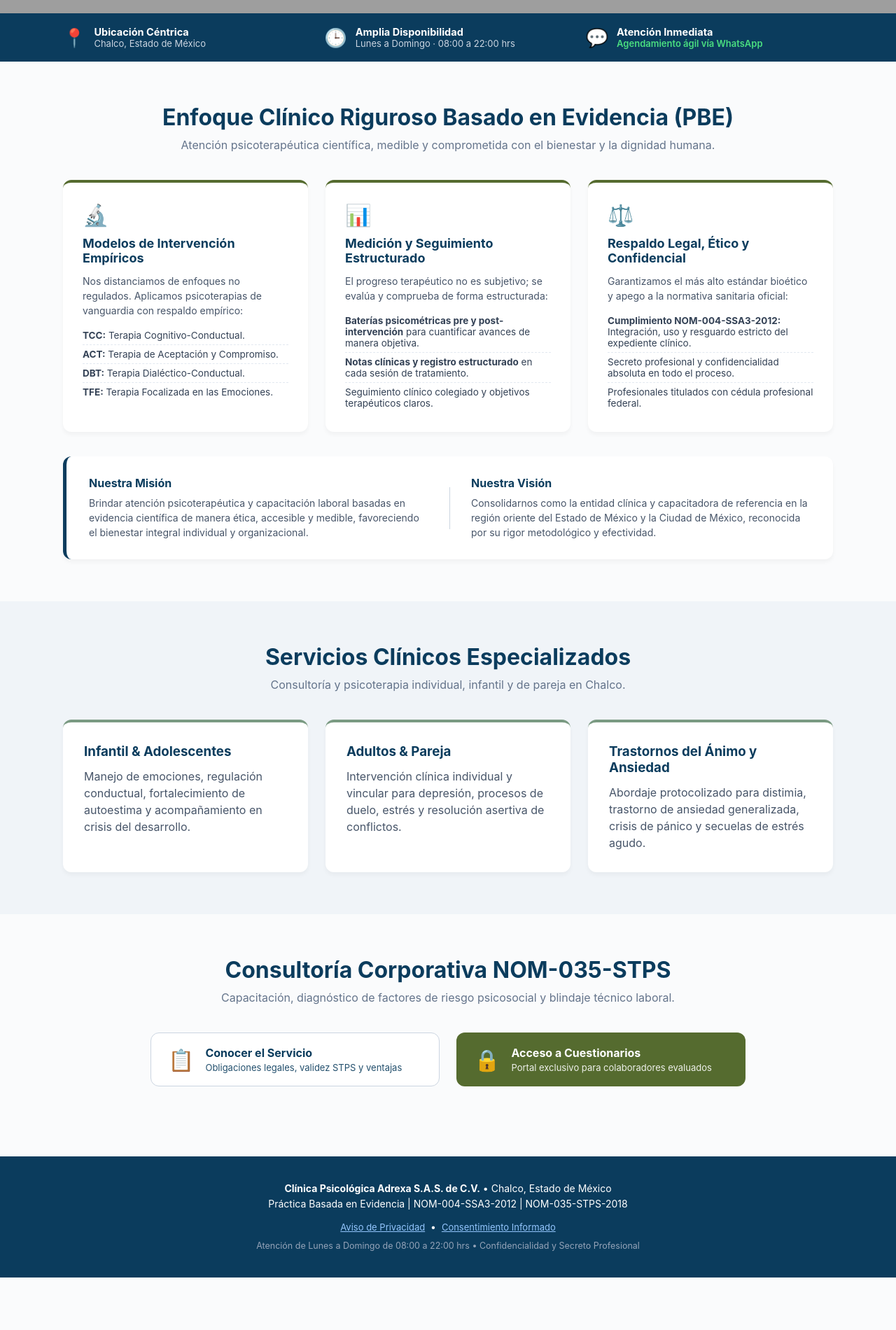
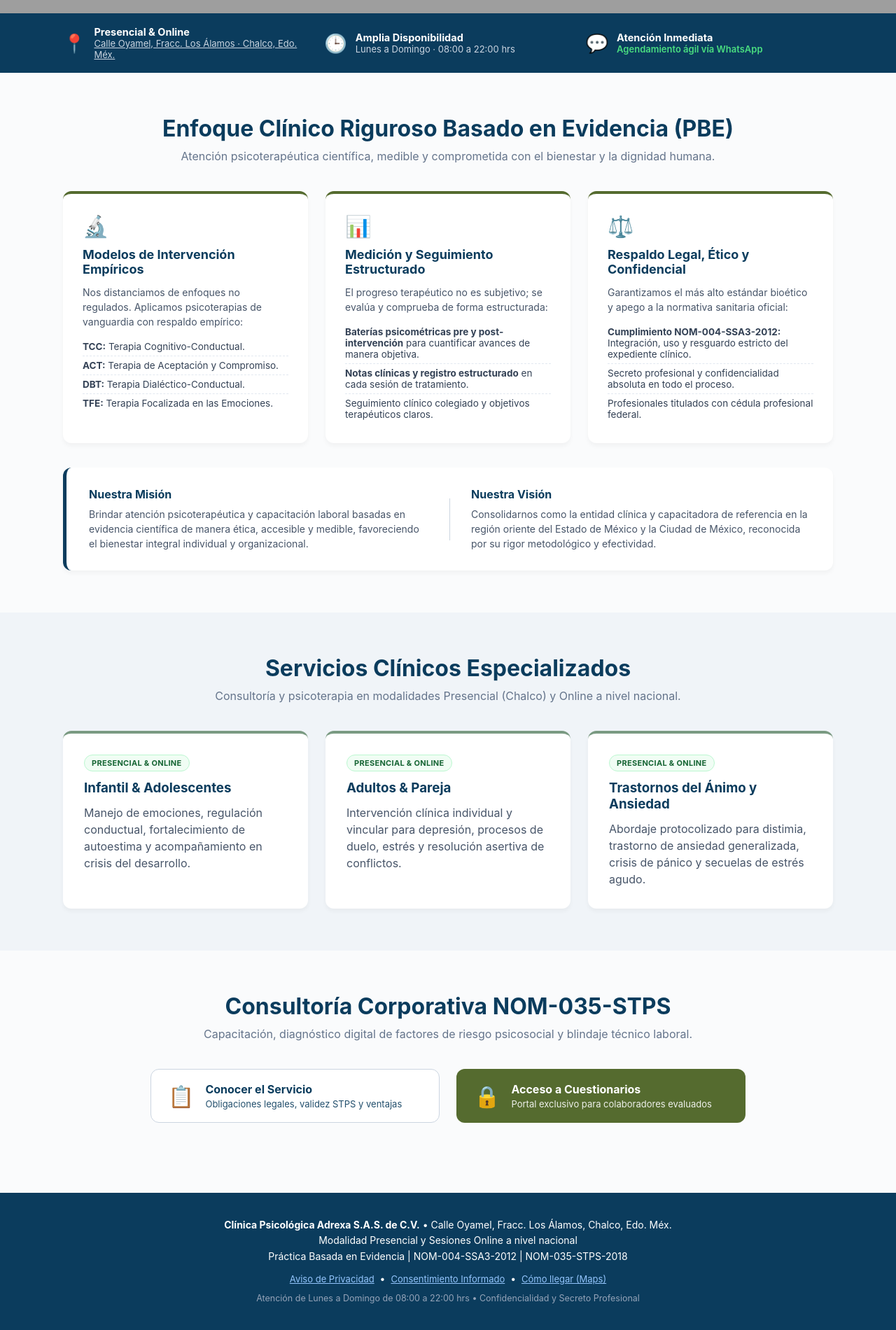
Before and after one commit to tavofirer-hash/adrexa-web, a plain HTML site: page index.html in a window 1280 px wide. Shown: the part 941-2841 px from the top of the page at 70% size. Before the commit the page ends 2766 px from the top, so only its background shows below. Drawn offline with Linux system fonts and the light colour scheme; grey boxes are pictures that could not be loaded.

Commit message:
Actualiza ubicacion en Maps, modalidad online dual y modales legales

```diff
--- a/index.html
+++ b/index.html
@@ -25,8 +25,12 @@
       <div class="logistica-item">
         <span class="logistica-icon">📍</span>
         <div>
-          <strong>Ubicación Céntrica</strong>
-          <p>Chalco, Estado de México</p>
+          <strong>Presencial & Online</strong>
+          <p>
+            <a href="https://maps.app.goo.gl/oZojsbTwyhfwvNK37" target="_blank" rel="noopener noreferrer" class="link-ubicacion" title="Ver ubicación en Google Maps">
+              Calle Oyamel, Fracc. Los Álamos · Chalco, Edo. Méx.
+            </a>
+          </p>
         </div>
       </div>
       <div class="logistica-item">
@@ -107,18 +111,21 @@
   <section id="servicios" class="section bg-light">
     <div class="container">
       <h2 class="section-title">Servicios Clínicos Especializados</h2>
-      <p class="section-sub">Consultoría y psicoterapia individual, infantil y de pareja en Chalco.</p>
+      <p class="section-sub">Consultoría y psicoterapia en modalidades Presencial (Chalco) y Online a nivel nacional.</p>
 
       <div class="grid-services">
         <div class="card">
+          <div class="modalidad-badge">Presencial & Online</div>
           <h3>Infantil & Adolescentes</h3>
           <p>Manejo de emociones, regulación conductual, fortalecimiento de autoestima y acompañamiento en crisis del desarrollo.</p>
         </div>
         <div class="card">
+          <div class="modalidad-badge">Presencial & Online</div>
           <h3>Adultos & Pareja</h3>
           <p>Intervención clínica individual y vincular para depresión, procesos de duelo, estrés y resolución asertiva de conflictos.</p>
         </div>
         <div class="card">
+          <div class="modalidad-badge">Presencial & Online</div>
           <h3>Trastornos del Ánimo y Ansiedad</h3>
           <p>Abordaje protocolizado para distimia, trastorno de ansiedad generalizada, crisis de pánico y secuelas de estrés agudo.</p>
         </div>
@@ -130,7 +137,7 @@
   <section id="nom035" class="section">
     <div class="container">
       <h2 class="section-title">Consultoría Corporativa NOM-035-STPS</h2>
-      <p class="section-sub">Capacitación, diagnóstico de factores de riesgo psicosocial y blindaje técnico laboral.</p>
+      <p class="section-sub">Capacitación, diagnóstico digital de factores de riesgo psicosocial y blindaje técnico laboral.</p>
 
       <!-- DOS BOTONES PRINCIPALES NOM-035 -->
       <div class="nom035-actions-wrapper">
@@ -161,6 +168,11 @@
             <div class="info-box">
               <h4>¿Qué es la NOM-035?</h4>
               <p>Norma oficial obligatoria en México para identificar, analizar y prevenir factores de riesgo psicosocial, fortaleciendo un entorno organizacional favorable.</p>
+            </div>
+
+            <div class="info-box">
+              <h4>Aplicación 100% Digital y Presencial</h4>
+              <p>Plataforma web con acceso seguro para aplicar los instrumentos tanto en centros de trabajo como a colaboradores en esquema de teletrabajo (Home Office) en todo México.</p>
             </div>
 
             <div class="info-box">
@@ -224,7 +236,7 @@
           <button type="button" class="modal-close" id="btn-cerrar-privacidad">&times;</button>
           <h3 class="modal-title">Aviso de Privacidad Integral</h3>
           <div class="legal-content-scroll">
-            <p><strong>Clínica Psicológica Adrexa S.A.S. de C.V.</strong>, con domicilio en Chalco, Estado de México, y portal web <code>clinic-adrexa.com</code>, en estricto cumplimiento con la <strong>Ley Federal de Protección de Datos Personales en Posesión de los Particulares (LFPDPPP)</strong> y la <strong>NOM-004-SSA3-2012 (Del expediente clínico)</strong>, informa:</p>
+            <p><strong>Clínica Psicológica Adrexa S.A.S. de C.V.</strong>, con domicilio en Calle Oyamel, Fracc. Los Álamos, Chalco, Estado de México, y portal web <code>clinic-adrexa.com</code>, en estricto cumplimiento con la <strong>Ley Federal de Protección de Datos Personales en Posesión de los Particulares (LFPDPPP)</strong> y la <strong>NOM-004-SSA3-2012 (Del expediente clínico)</strong>, informa:</p>
 
             <h4>1. Datos Personales Sensibles Recabados</h4>
             <p>Recabamos datos de identificación y datos personales sensibles relativos al estado de salud mental, síntomas emocionales, historial clínico y respuestas a cuestionarios estandarizados de la <strong>NOM-035-STPS-2018</strong> y tamizajes de Acontecimientos Traumáticos Severos (ATS).</p>
@@ -232,7 +244,7 @@
             <h4>2. Finalidades del Tratamiento</h4>
             <ul>
               <li>Integración y custodia del Expediente Clínico conforme a la NOM-004-SSA3-2012 y el secreto profesional.</li>
-              <li>Diagnóstico, calificación técnica y análisis de factores de riesgo psicosocial en el trabajo.</li>
+              <li>Diagnóstico, calificación técnica y análisis de factores de riesgo psicosocial en el trabajo en modalidades presencial y remota.</li>
               <li>Emisión de Constancias de Competencias Laborales (Formato DC-3 ante la STPS) y carpetas técnicas de auditoría.</li>
               <li>Canalización clínica inmediata y primeros auxilios psicológicos para trabajadores con afectación postraumática.</li>
             </ul>
@@ -468,6 +480,7 @@
                 </div>
               </div>
 
+              <!-- CHECKBOX LEGAL OBLIGATORIO -->
               <div class="consentimiento-check-box">
                 <label class="check-legal">
                   <input type="checkbox" id="check-privacidad-ats" required>
@@ -506,6 +519,7 @@
 
               <div id="contenedor-preguntas"></div>
 
+              <!-- CHECKBOX LEGAL OBLIGATORIO -->
               <div class="consentimiento-check-box">
                 <label class="check-legal">
                   <input type="checkbox" id="check-privacidad-factores" required>
@@ -569,11 +583,13 @@
 
   <!-- PIE DE PÁGINA -->
   <footer>
-    <p><strong>Clínica Psicológica Adrexa S.A.S. de C.V.</strong> &bull; Chalco, Estado de México</p>
+    <p><strong>Clínica Psicológica Adrexa S.A.S. de C.V.</strong> &bull; Calle Oyamel, Fracc. Los Álamos, Chalco, Edo. Méx.</p>
+    <p>Modalidad Presencial y Sesiones Online a nivel nacional</p>
     <p>Práctica Basada en Evidencia | NOM-004-SSA3-2012 | NOM-035-STPS-2018</p>
     <p class="footer-links-legal">
       <a href="javascript:void(0)" class="link-abrir-privacidad">Aviso de Privacidad</a> &bull;
-      <a href="javascript:void(0)" class="link-abrir-consentimiento">Consentimiento Informado</a>
+      <a href="javascript:void(0)" class="link-abrir-consentimiento">Consentimiento Informado</a> &bull;
+      <a href="https://maps.app.goo.gl/oZojsbTwyhfwvNK37" target="_blank" rel="noopener noreferrer">Cómo llegar (Maps)</a>
     </p>
     <p class="footer-sub">Atención de Lunes a Domingo de 08:00 a 22:00 hrs &bull; Confidencialidad y Secreto Profesional</p>
   </footer>
--- a/styles.css
+++ b/styles.css
@@ -14,7 +14,7 @@ body {
   display: none !important;
 }
 
-/* PORTADA */
+/* PORTADA HERO */
 .hero-wrapper {
   width: 100%;
   background-color: #f7f5f2;
@@ -107,6 +107,16 @@ body {
   font-size: 13px;
   color: #cbd5e1;
   margin: 0;
+}
+
+.link-ubicacion {
+  color: #cbd5e1;
+  text-decoration: underline;
+  transition: color 0.2s ease;
+}
+
+.link-ubicacion:hover {
+  color: #ffffff;
 }
 
 .link-wa {
@@ -257,6 +267,7 @@ body {
   border-radius: 12px;
   box-shadow: 0 4px 6px rgba(0,0,0,0.04);
   border-top: 4px solid #7a9a82;
+  position: relative;
 }
 
 .card h3 {
@@ -267,6 +278,20 @@ body {
 .card p {
   line-height: 1.5;
   color: #475569;
+}
+
+.modalidad-badge {
+  display: inline-block;
+  background-color: #f0fdf4;
+  color: #166534;
+  border: 1px solid #bbf7d0;
+  font-size: 11px;
+  font-weight: 700;
+  padding: 4px 10px;
+  border-radius: 12px;
+  margin-bottom: 12px;
+  letter-spacing: 0.3px;
+  text-transform: uppercase;
 }
 
 /* DOS BOTONES NOM-035 */
@@ -793,27 +818,6 @@ body {
   box-shadow: 0 0 0 2px rgba(11, 60, 93, 0.15);
 }
 
-footer {
-  background-color: #0b3c5d;
-  color: white;
-  text-align: center;
-  padding: 35px 20px;
-  font-size: 14px;
-  line-height: 1.6;
-}
-
-.footer-sub {
-  font-size: 12.5px;
-  color: #94a3b8;
-  margin-top: 6px;
-}
-
-@media (max-width: 768px) {
-  .form-row {
-    flex-direction: column;
-    gap: 10px;
-  }
-}
 /* ESTILOS DE LEGALIDAD, CONSENTIMIENTO Y MODALES SCROLL */
 .consentimiento-check-box {
   margin: 20px 0 15px 0;
@@ -878,6 +882,16 @@ footer {
   margin-bottom: 6px;
 }
 
+/* PIE DE PÁGINA */
+footer {
+  background-color: #0b3c5d;
+  color: white;
+  text-align: center;
+  padding: 35px 20px;
+  font-size: 14px;
+  line-height: 1.6;
+}
+
 .footer-links-legal {
   margin: 10px 0 6px 0;
 }
@@ -893,3 +907,16 @@ footer {
 .footer-links-legal a:hover {
   color: #ffffff;
 }
+
+.footer-sub {
+  font-size: 12.5px;
+  color: #94a3b8;
+  margin-top: 6px;
+}
+
+@media (max-width: 768px) {
+  .form-row {
+    flex-direction: column;
+    gap: 10px;
+  }
+}
```
